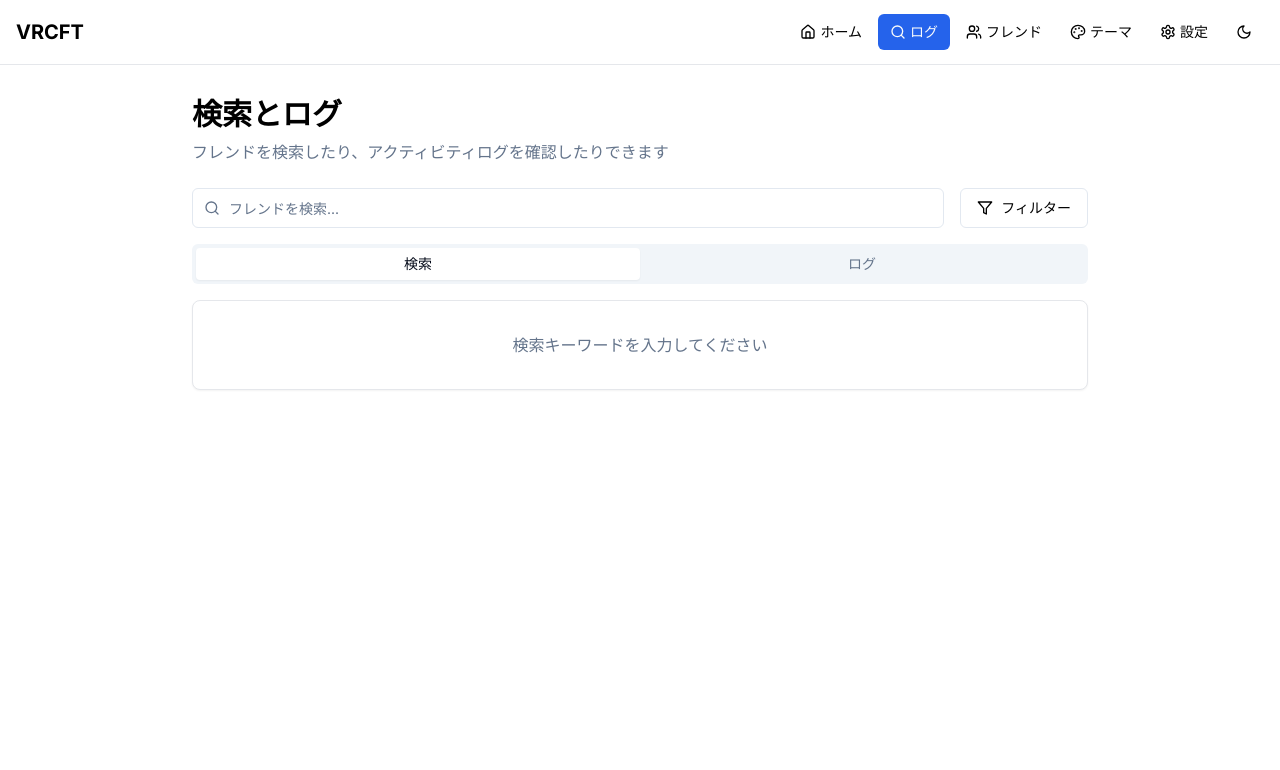
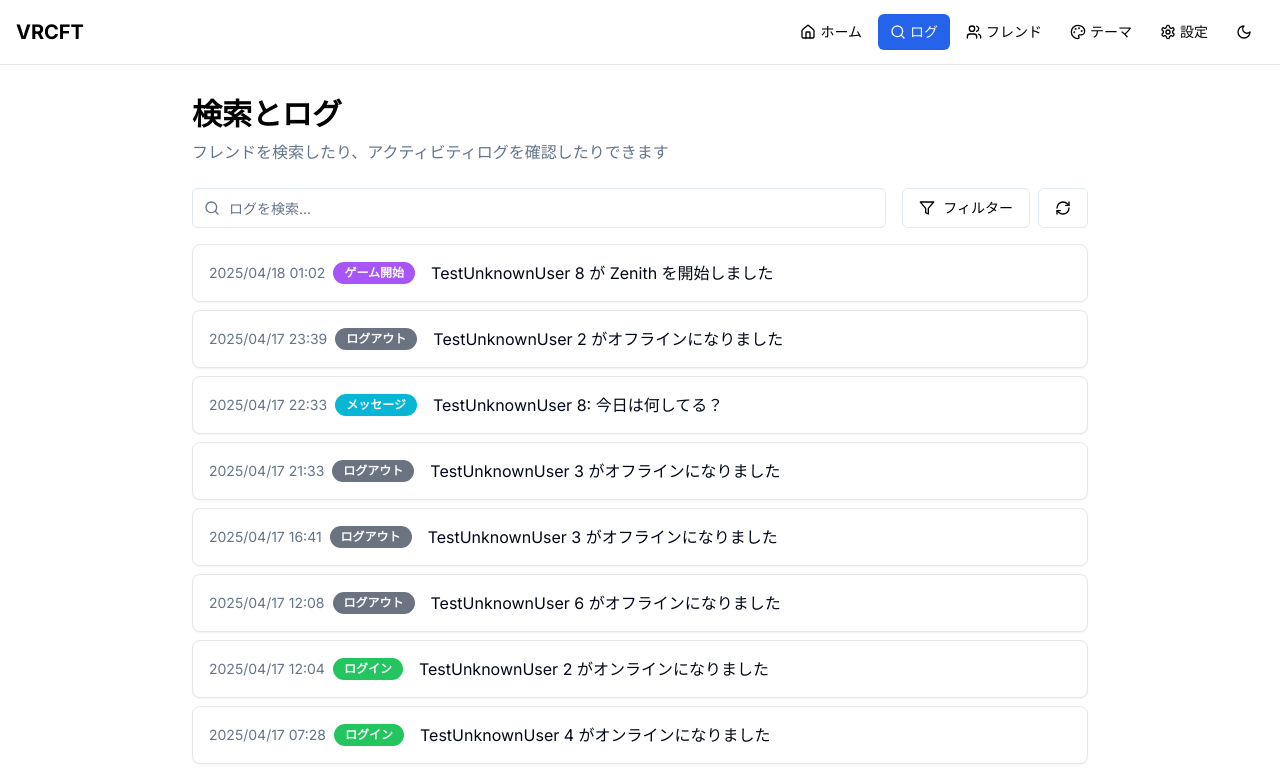
Before and after one commit to T4ko0522/VRCFT, a Next.js app in the folder apps/frontend/: page /search in a window 1280 px wide. Shown: the top 770 px of the page. Built offline with nearby package versions, Linux system fonts and the light colour scheme; sample sign-in values are in the browser's storage.

Commit message:
fix: フィルタリング機能のパフォーマンスを改善、検索タブを削除

```diff
--- a/apps/frontend/src/components/search-logs-viewer.tsx
+++ b/apps/frontend/src/components/search-logs-viewer.tsx
@@ -1,6 +1,6 @@
 "use client"
 
-import { useState, useEffect, useMemo } from "react"
+import { useState, useEffect } from "react"
 import { Search, Filter, RefreshCw, User, MapPin, Clock, Activity, Shirt } from "lucide-react"
 import { Button } from "@/components/ui/button"
 import { Input } from "@/components/ui/input"
@@ -11,12 +11,10 @@ import { Checkbox } from "@/components/ui/checkbox"
 import { Label } from "@/components/ui/label"
 import { Popover, PopoverContent, PopoverTrigger } from "@/components/ui/popover"
 import { Separator } from "@/components/ui/separator"
-import { Tabs, TabsContent, TabsList, TabsTrigger } from "@/components/ui/tabs"
 import { mockFriends } from "@/lib/mock-data"
 import { type LogEntry, type LogType, generateLogEntries } from "@/lib/mock-logs"
 import { format } from "date-fns"
 import { ja } from "date-fns/locale"
-import Image from "next/image"
 
 interface SearchLogsViewerProps {
   monitoredFriendIds?: string[]
@@ -27,7 +25,7 @@ export default function SearchLogsViewer({ monitoredFriendIds }: SearchLogsViewe
   const [logs, setLogs] = useState<LogEntry[]>([])
   const [filteredLogs, setFilteredLogs] = useState<LogEntry[]>([])
   const [isLoading, setIsLoading] = useState(true)
-  const [activeTab, setActiveTab] = useState<string>("search")
+  const [activeTab, setActiveTab] = useState<string>("logs")
 
   // フィルター状態
   const [selectedLogTypes, setSelectedLogTypes] = useState<LogType[]>([
@@ -58,39 +56,8 @@ export default function SearchLogsViewer({ monitoredFriendIds }: SearchLogsViewe
     setIsLoading(false)
   }, [monitoredFriendIds])
 
-  // 検索結果のフレンド
-  const searchResults = useMemo(() => {
-    if (!searchQuery.trim()) return []
-
-    return mockFriends.filter((friend) => {
-      // 基本的な名前検索
-      const matchesName = friend.name.toLowerCase().includes(searchQuery.toLowerCase())
-
-      // ステータスフィルター
-      const matchesStatus = statusFilter.length === 0 || statusFilter.includes(friend.status)
-
-      // オンライン/オフラインフィルター
-      const matchesOnline =
-        onlineFilter === null ||
-        (onlineFilter === true && friend.status !== "offline") ||
-        (onlineFilter === false && friend.status === "offline")
-
-      // 現在地フィルター
-      const matchesLocation =
-        !locationFilter || (friend.location && friend.location.toLowerCase().includes(locationFilter.toLowerCase()))
-
-      // アバターフィルター
-      const matchesAvatar =
-        !avatarFilter || (friend.avatarName && friend.avatarName.toLowerCase().includes(avatarFilter.toLowerCase()))
-
-      return matchesName && matchesStatus && matchesOnline && matchesLocation && matchesAvatar
-    })
-  }, [searchQuery, statusFilter, onlineFilter, locationFilter, avatarFilter])
-
   // ログフィルタリングを適用
   useEffect(() => {
-    if (activeTab !== "logs") return
-
     let filtered = [...logs]
 
     // 検索クエリでフィルタリング
@@ -194,17 +161,7 @@ export default function SearchLogsViewer({ monitoredFriendIds }: SearchLogsViewe
     }
 
     setFilteredLogs(filtered)
-  }, [
-    logs,
-    searchQuery,
-    selectedLogTypes,
-    timeRange,
-    statusFilter,
-    onlineFilter,
-    locationFilter,
-    avatarFilter,
-    activeTab,
-  ])
+  }, [logs, searchQuery, selectedLogTypes, timeRange, statusFilter, onlineFilter, locationFilter, avatarFilter])
 
   // ログをリフレッシュ
   const refreshLogs = () => {
@@ -338,7 +295,7 @@ export default function SearchLogsViewer({ monitoredFriendIds }: SearchLogsViewe
           <Search className="absolute left-3 top-1/2 transform -translate-y-1/2 text-muted-foreground h-4 w-4" />
           <Input
             type="text"
-            placeholder={activeTab === "search" ? "フレンドを検索..." : "ログを検索..."}
+            placeholder="ログを検索..."
             value={searchQuery}
             onChange={(e) => setSearchQuery(e.target.value)}
             className="pl-9"
@@ -596,71 +553,8 @@ export default function SearchLogsViewer({ monitoredFriendIds }: SearchLogsViewe
         </div>
       </div>
 
-      <Tabs value={activeTab} onValueChange={setActiveTab} className="w-full">
-        <TabsList className="grid w-full grid-cols-2">
-          <TabsTrigger value="search">検索</TabsTrigger>
-          <TabsTrigger value="logs">ログ</TabsTrigger>
-        </TabsList>
-
-        <TabsContent value="search" className="mt-4">
-          <div className="space-y-2">
-            {searchQuery.trim() === "" ? (
-              <Card>
-                <CardContent className="p-8 text-center text-muted-foreground">
-                  検索キーワードを入力してください
-                </CardContent>
-              </Card>
-            ) : searchResults.length === 0 ? (
-              <Card>
-                <CardContent className="p-8 text-center text-muted-foreground">検索結果が見つかりません</CardContent>
-              </Card>
-            ) : (
-              searchResults.map((friend) => (
-                <Card key={friend.id} className="overflow-hidden">
-                  <CardContent className="p-4">
-                    <div className="flex items-center gap-4">
-                      <div className="relative">
-                        <Image
-                          src={friend.avatarUrl || "/placeholder.svg"}
-                          alt={friend.name}
-                          width={48}
-                          height={48}
-                          className="rounded-full"
-                        />
-                        <span
-                          className={`absolute bottom-0 right-0 w-3 h-3 rounded-full border-2 border-background ${getStatusColor(
-                            friend.status,
-                          )}`}
-                        />
-                      </div>
-                      <div className="flex-grow">
-                        <div className="font-medium">{friend.name}</div>
-                        <div className="text-sm text-muted-foreground">
-                          {getStatusText(friend.status, friend.game, friend.lastSeen)}
-                        </div>
-                        {friend.location && (
-                          <div className="text-sm flex items-center gap-1 mt-1">
-                            <MapPin className="h-3 w-3 text-muted-foreground" />
-                            <span>{friend.location}</span>
-                          </div>
-                        )}
-                        {friend.avatarName && (
-                          <div className="text-sm flex items-center gap-1 mt-1">
-                            <Shirt className="h-3 w-3 text-muted-foreground" />
-                            <span>{friend.avatarName}</span>
-                          </div>
-                        )}
-                      </div>
-                    </div>
-                  </CardContent>
-                </Card>
-              ))
-            )}
-          </div>
-        </TabsContent>
-
-        <TabsContent value="logs" className="mt-4">
-          <div className="space-y-2">
+      <div className="w-full">
+        <div className="space-y-2 mt-4">
           {isLoading ? (
             <Card>
               <CardContent className="p-8 flex justify-center">
@@ -694,8 +588,7 @@ export default function SearchLogsViewer({ monitoredFriendIds }: SearchLogsViewe
             ))
           )}
         </div>
-        </TabsContent>
-      </Tabs>
+      </div>
     </div>
   )
 }
```
Lines whose indentation alone changed are shown as unchanged.
